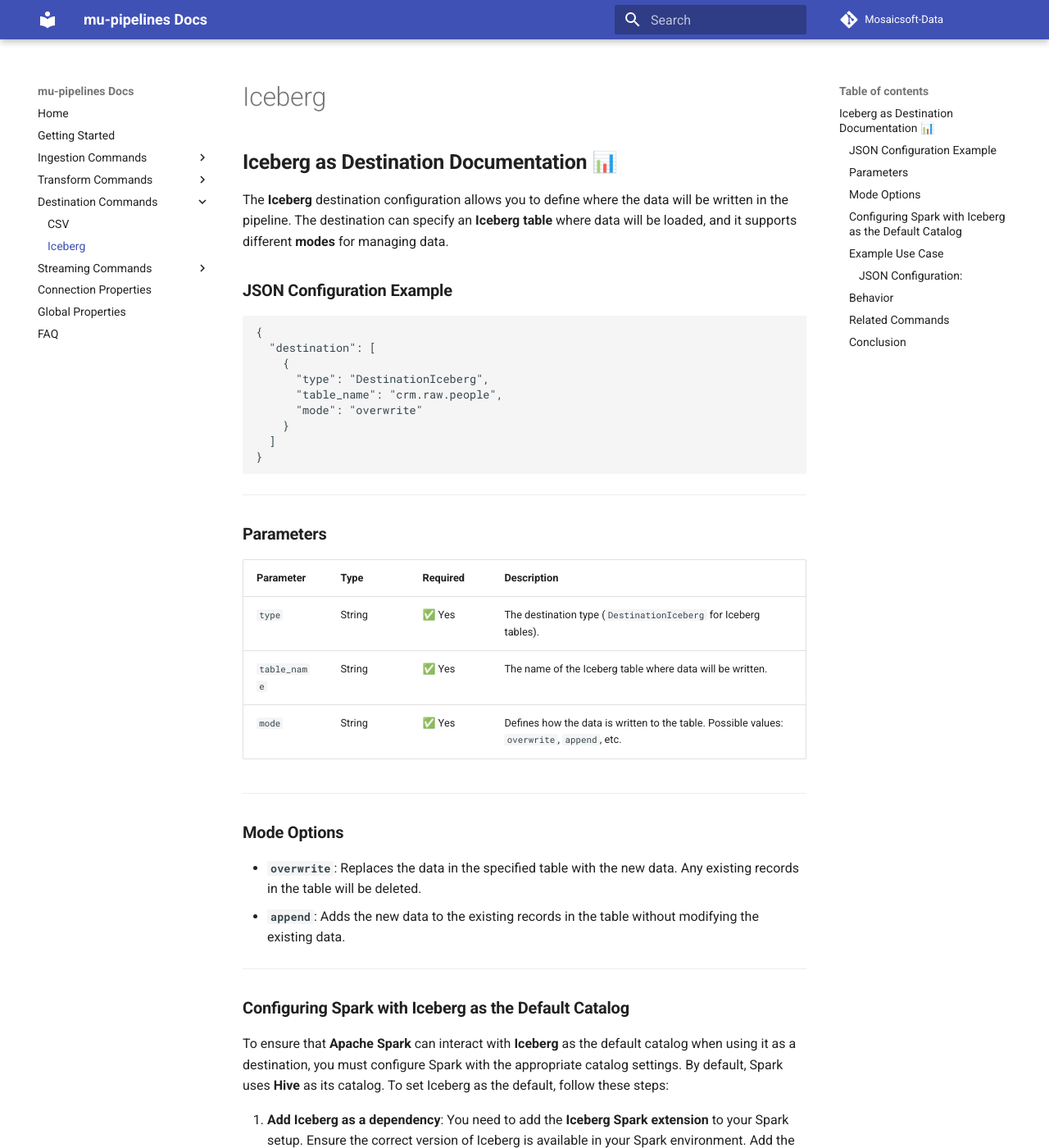
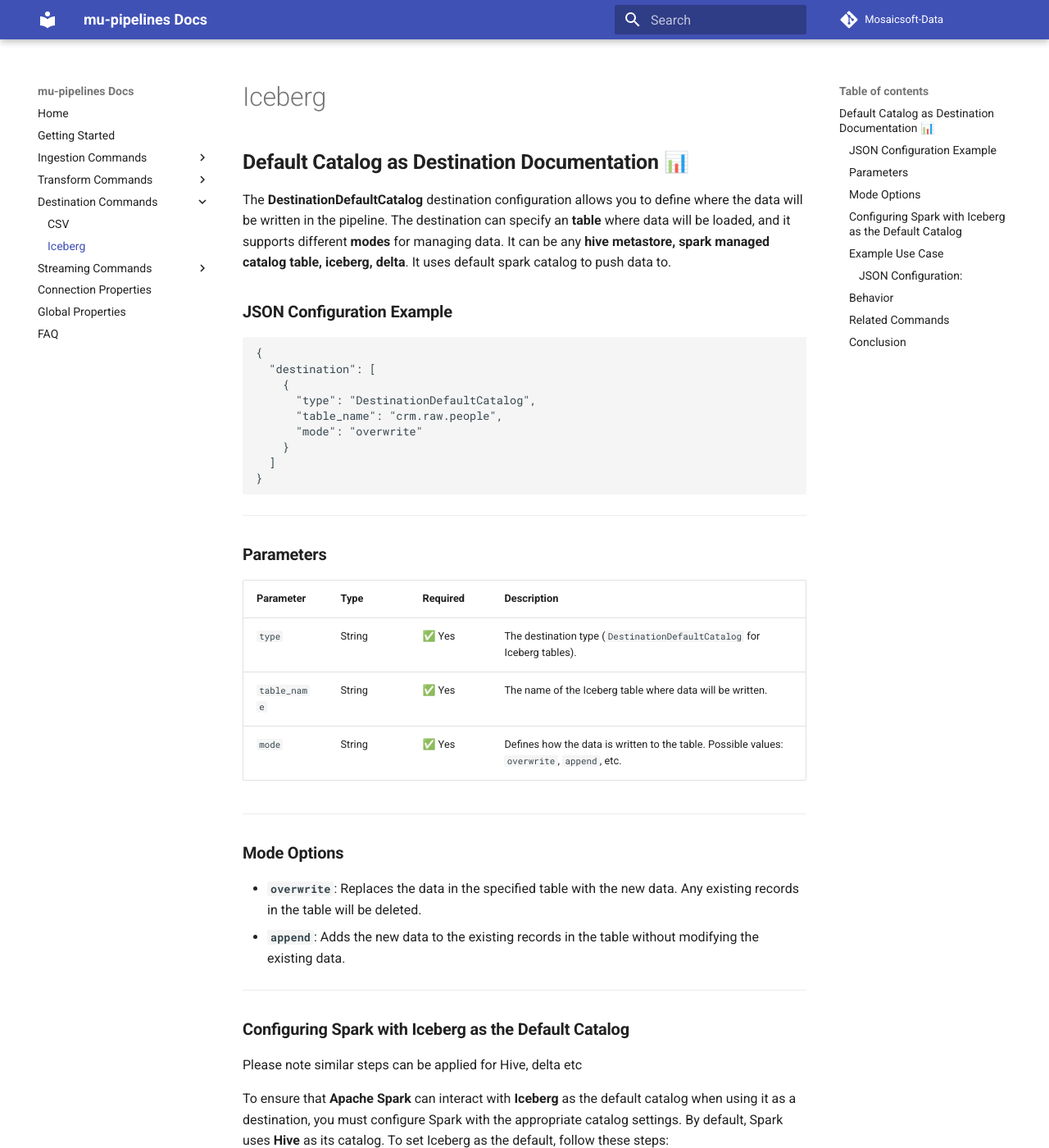
Before and after one commit to Mosiacsoft/mu-pipelines-doc, an MkDocs documentation site: the page built from docs/destination-command/destinationIceberg.md, in a window 1280 px wide and 1400 px high. Shown: the whole window at 82% size. Built offline with MkDocs 1.6.1 and Material for MkDocs 9.7.7, drawn with Linux system fonts in a browser that asks for light colours; old or Windows-style settings are respelled for this version of MkDocs; some of the changed text lies outside the part shown.

Commit message:
updates to destination iceberg

```diff
--- a/docs/destination-command/destinationIceberg.md
+++ b/docs/destination-command/destinationIceberg.md
@@ -1,7 +1,7 @@
 
-## **Iceberg as Destination Documentation 📊**
+## **Default Catalog as Destination Documentation 📊**
 
-The **Iceberg** destination configuration allows you to define where the data will be written in the pipeline. The destination can specify an **Iceberg table** where data will be loaded, and it supports different **modes** for managing data.
+The **DestinationDefaultCatalog** destination configuration allows you to define where the data will be written in the pipeline. The destination can specify an **table** where data will be loaded, and it supports different **modes** for managing data. It can be any **hive metastore, spark managed catalog table, iceberg, delta**. It uses default spark catalog to push data to.
 
 ### **JSON Configuration Example**
 
@@ -9,7 +9,7 @@ The **Iceberg** destination configuration allows you to define where the data wi
 {
   "destination": [
     {
-      "type": "DestinationIceberg",
+      "type": "DestinationDefaultCatalog",
       "table_name": "crm.raw.people",
       "mode": "overwrite"
     }
@@ -23,7 +23,7 @@ The **Iceberg** destination configuration allows you to define where the data wi
 
 | Parameter         | Type    | Required | Description |
 |-------------------|---------|----------|-------------|
-| `type`            | String  | ✅ Yes    | The destination type (`DestinationIceberg` for Iceberg tables). |
+| `type`            | String  | ✅ Yes    | The destination type (`DestinationDefaultCatalog` for Iceberg tables). |
 | `table_name`      | String  | ✅ Yes    | The name of the Iceberg table where data will be written. |
 | `mode`            | String  | ✅ Yes    | Defines how the data is written to the table. Possible values: `overwrite`, `append`, etc. |
 
@@ -37,6 +37,8 @@ The **Iceberg** destination configuration allows you to define where the data wi
 ---
 
 ### **Configuring Spark with Iceberg as the Default Catalog**
+
+Please note similar steps can be applied for Hive, delta etc
 
 To ensure that **Apache Spark** can interact with **Iceberg** as the default catalog when using it as a destination, you must configure Spark with the appropriate catalog settings. By default, Spark uses **Hive** as its catalog. To set Iceberg as the default, follow these steps:
 
@@ -70,7 +72,7 @@ To ensure that **Apache Spark** can interact with **Iceberg** as the default cat
    {
      "destination": [
        {
-         "type": "DestinationIceberg",
+         "type": "DestinationDefaultCatalog",
          "table_name": "crm.raw.people",
          "mode": "overwrite"
        }
@@ -92,7 +94,7 @@ To ensure that **Apache Spark** can interact with **Iceberg** as the default cat
 {
   "destination": [
     {
-      "type": "DestinationIceberg",
+      "type": "DestinationDefaultCatalog",
       "table_name": "crm.raw.people",
       "mode": "overwrite"
     }
@@ -117,4 +119,4 @@ To ensure that **Apache Spark** can interact with **Iceberg** as the default cat
 
 ### **Conclusion**
 
-The **Iceberg as Destination** command provides a simple and effective way to write data into **Iceberg tables** with flexible write modes like `overwrite` and `append`. Configuring Spark with Iceberg as the default catalog makes it easier to work with Iceberg tables without needing to manually specify the catalog for each interaction. Once configured, use this command to manage your data pipeline outputs in a distributed, scalable table format.
+The **DestinationDefaultCatalog** command provides a simple and effective way to write data into **Default catalog tables** with flexible write modes like `overwrite` and `append`. Configuring Spark with Iceberg as the default catalog makes it easier to work with Iceberg tables without needing to manually specify the catalog for each interaction. Once configured, use this command to manage your data pipeline outputs in a distributed, scalable table format.
```
Also changed, not shown: site/connection_properties/index.html, site/faq/index.html, site/getting-started/index.html, site/global_properties/index.html, site/search/search_index.json.
